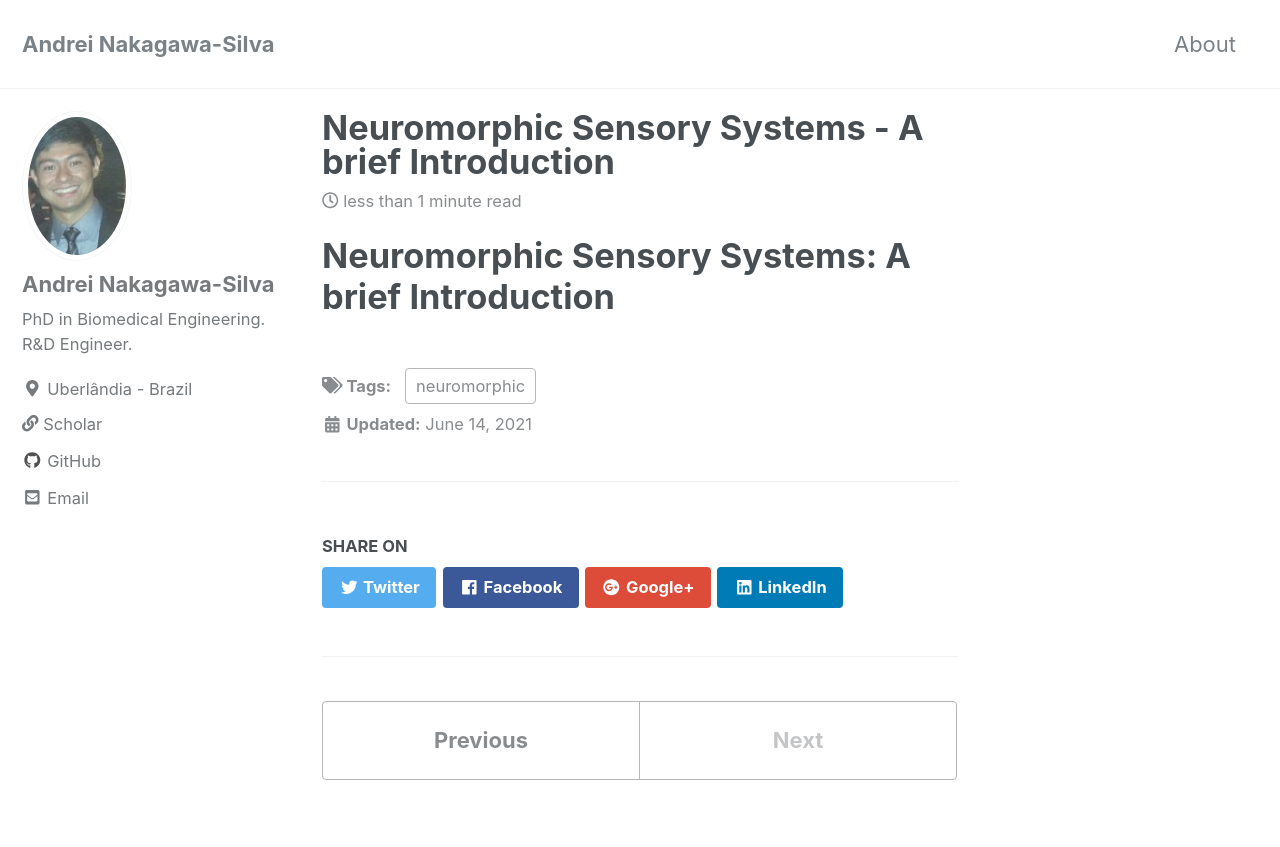
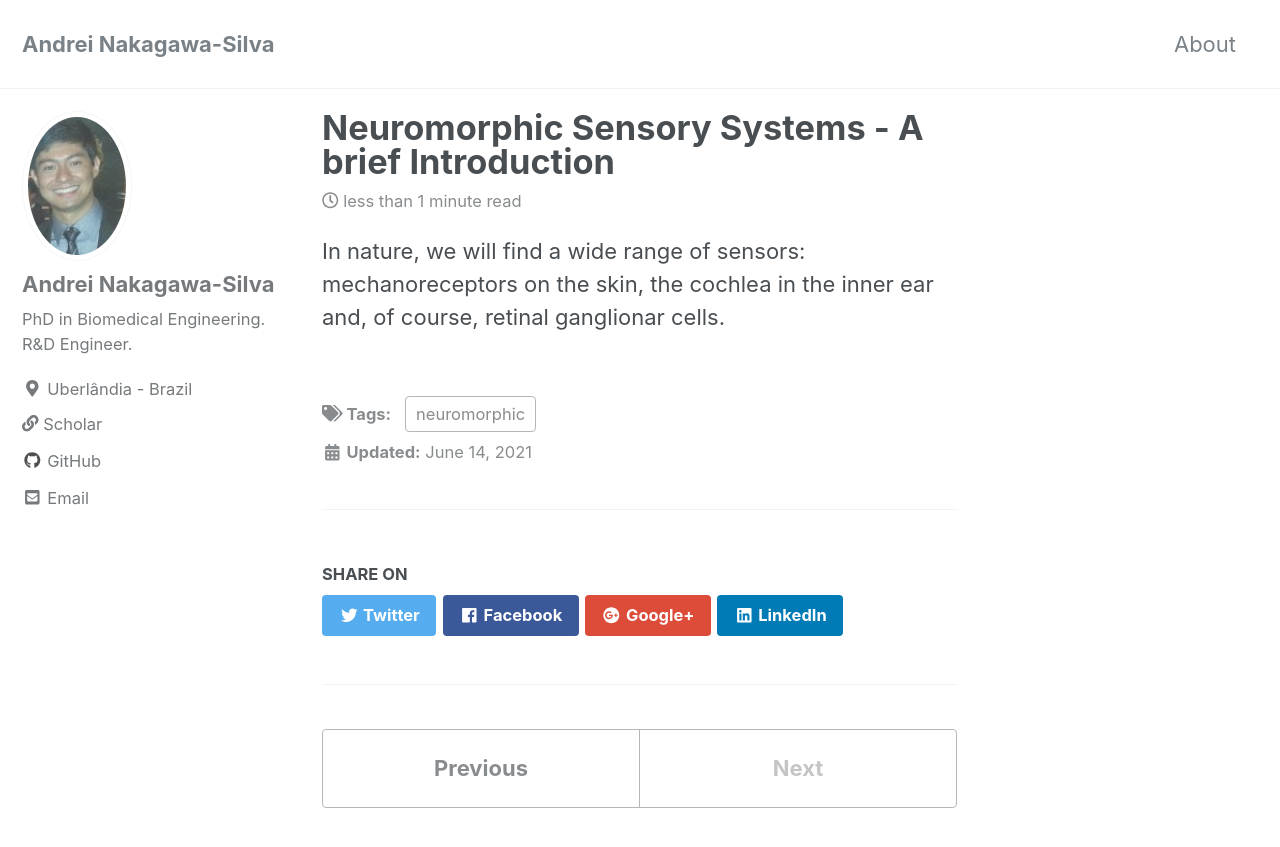
Before and after one commit to andreinakagawa/andreinakagawa.github.io, a Jekyll site: the page built from _posts/2021-06-14-neuromorphic1.md, in a window 1280 px wide and 900 px high. Shown: the top 847 px of the window. Built offline with Jekyll 4.4.1, drawn with Linux system fonts in a browser that asks for light colours; nearby versions of some CDN libraries.

Commit message:
trying posts

```diff
--- a/_posts/2021-06-14-neuromorphic1.md
+++ b/_posts/2021-06-14-neuromorphic1.md
@@ -5,4 +5,5 @@
   excerpt: "Ever heard about neuromorphic stuff? No? Well, now it's the time to learn!"
 ---
 
-# Neuromorphic Sensory Systems: A brief Introduction
+In nature, we will find a wide range of sensors: mechanoreceptors on the skin, the cochlea
+in the inner ear and, of course, retinal ganglionar cells.
```
